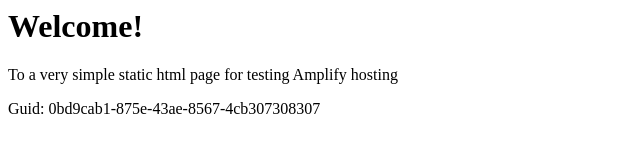
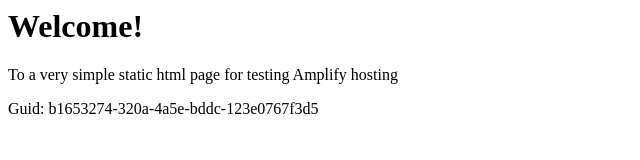
Before and after one commit to aws-aemilia-bah/Github-PR-Commit-Integration-Test-DoNotTouch-GitHubWebhookPushCanaryTest-v1-preprod-me-south-1, a website: page src/index.html in a window 1280 px wide. Shown: the full height of the page, 0-640 px from the left. Drawn offline with Linux system fonts and the light colour scheme.

Commit message:
commit from integ tests

```diff
--- a/src/index.html
+++ b/src/index.html
@@ -12,6 +12,6 @@
 <body>
     <h1>Welcome!</h1>
     <p>To a very simple static html page for testing Amplify hosting</p>
-    <p>Guid: 0bd9cab1-875e-43ae-8567-4cb307308307</p></body>
+    <p>Guid: b1653274-320a-4a5e-bddc-123e0767f3d5</p></body>
 
 </html>
```
